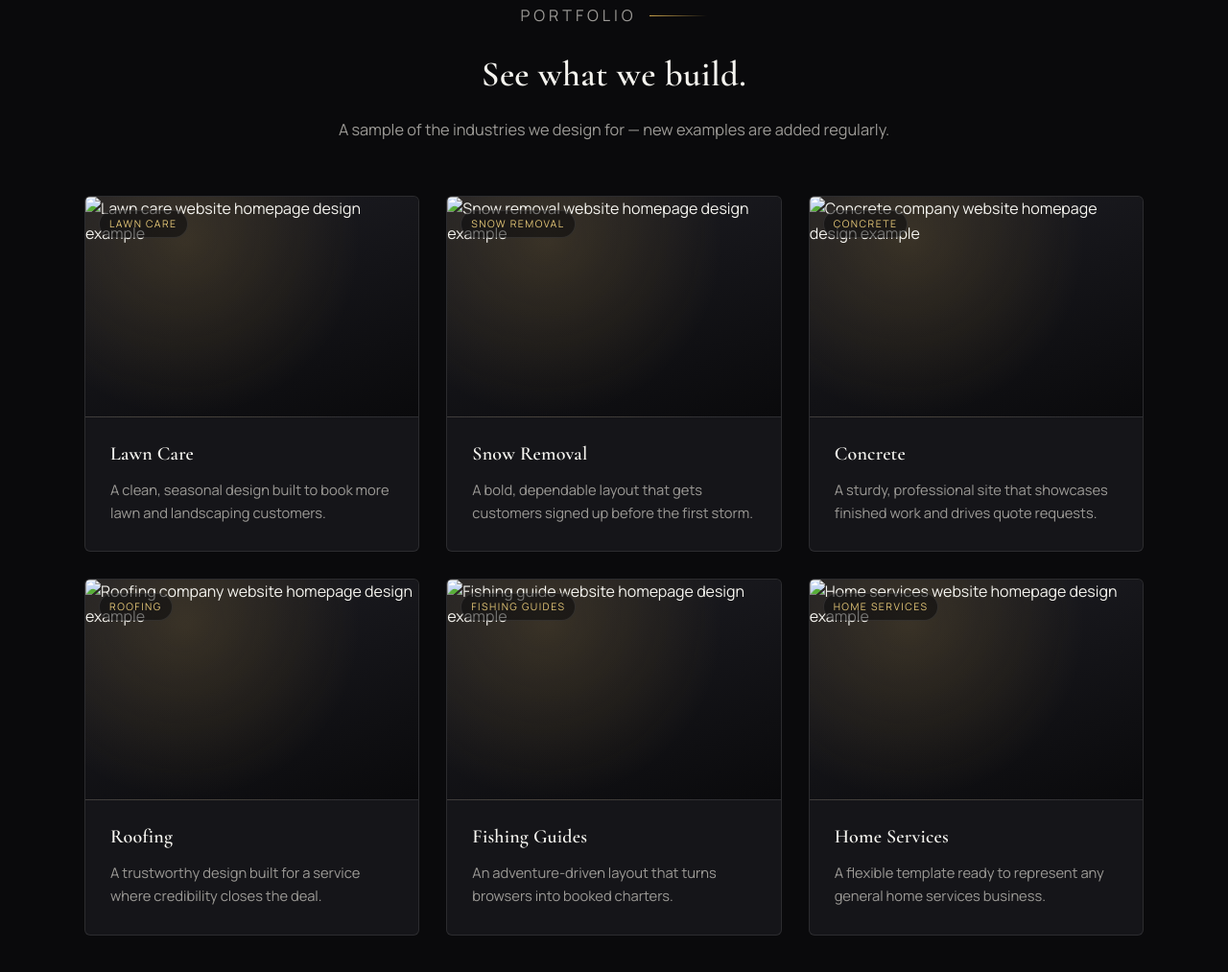
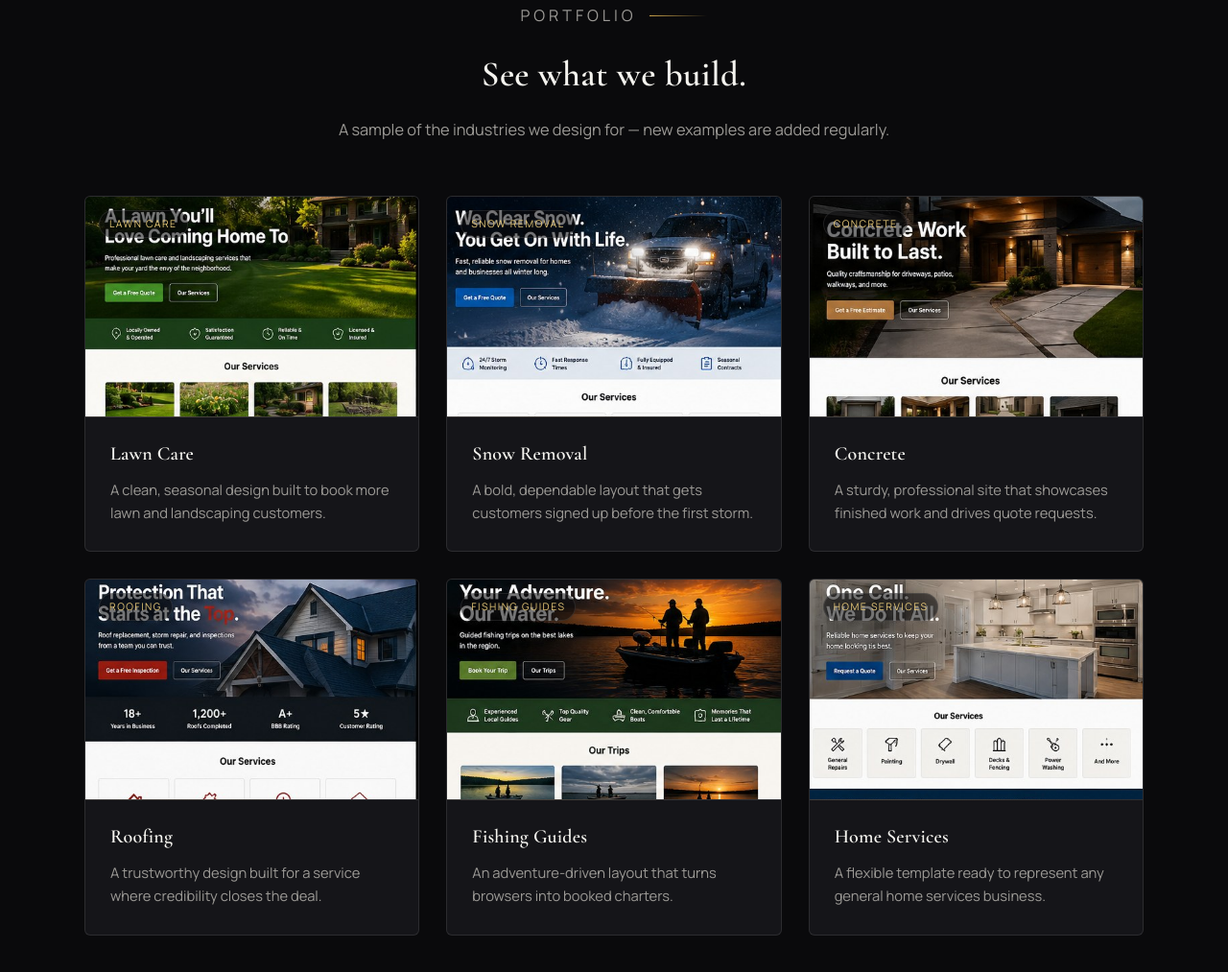
Before and after one commit to SomeoneSEWDI/SomeoneSEWDI.github.io, a plain HTML site: page index.html in a window 1280 px wide. Shown: the part 2591-3604 px from the top of the page at 96% size. Drawn offline with nearby package versions, Linux system fonts and the light colour scheme.

Commit message:
Add files via upload

```diff
--- a/index.html
+++ b/index.html
@@ -401,7 +401,7 @@
       <div class="portfolio-card">
         <div class="portfolio-shot">
           <span class="tag">Lawn Care</span>
-          <img src="assets/images/portfolio/lawn-care.jpg" alt="Lawn care website homepage design example" loading="lazy" width="600" height="230">
+          <img src="lawn-care.jpg" alt="Lawn care website homepage design example" loading="lazy" width="600" height="230">
         </div>
         <div class="portfolio-body">
           <h3>Lawn Care</h3>
@@ -412,7 +412,7 @@
       <div class="portfolio-card">
         <div class="portfolio-shot">
           <span class="tag">Snow Removal</span>
-          <img src="assets/images/portfolio/snow-removal.jpg" alt="Snow removal website homepage design example" loading="lazy" width="600" height="230">
+          <img src="snow-removal.jpg" alt="Snow removal website homepage design example" loading="lazy" width="600" height="230">
         </div>
         <div class="portfolio-body">
           <h3>Snow Removal</h3>
@@ -423,7 +423,7 @@
       <div class="portfolio-card">
         <div class="portfolio-shot">
           <span class="tag">Concrete</span>
-          <img src="assets/images/portfolio/concrete.jpg" alt="Concrete company website homepage design example" loading="lazy" width="600" height="230">
+          <img src="concrete.jpg" alt="Concrete company website homepage design example" loading="lazy" width="600" height="230">
         </div>
         <div class="portfolio-body">
           <h3>Concrete</h3>
@@ -434,7 +434,7 @@
       <div class="portfolio-card">
         <div class="portfolio-shot">
           <span class="tag">Roofing</span>
-          <img src="assets/images/portfolio/roofing.jpg" alt="Roofing company website homepage design example" loading="lazy" width="600" height="230">
+          <img src="roofing.jpg" alt="Roofing company website homepage design example" loading="lazy" width="600" height="230">
         </div>
         <div class="portfolio-body">
           <h3>Roofing</h3>
@@ -445,7 +445,7 @@
       <div class="portfolio-card">
         <div class="portfolio-shot">
           <span class="tag">Fishing Guides</span>
-          <img src="assets/images/portfolio/fishing-guides.jpg" alt="Fishing guide website homepage design example" loading="lazy" width="600" height="230">
+          <img src="fishing-guides.jpg" alt="Fishing guide website homepage design example" loading="lazy" width="600" height="230">
         </div>
         <div class="portfolio-body">
           <h3>Fishing Guides</h3>
@@ -456,7 +456,7 @@
       <div class="portfolio-card">
         <div class="portfolio-shot">
           <span class="tag">Home Services</span>
-          <img src="assets/images/portfolio/home-services.jpg" alt="Home services website homepage design example" loading="lazy" width="600" height="230">
+          <img src="home-services.jpg" alt="Home services website homepage design example" loading="lazy" width="600" height="230">
         </div>
         <div class="portfolio-body">
           <h3>Home Services</h3>
```
